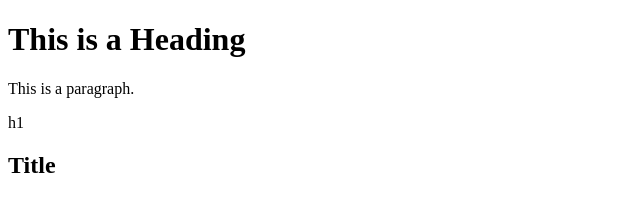
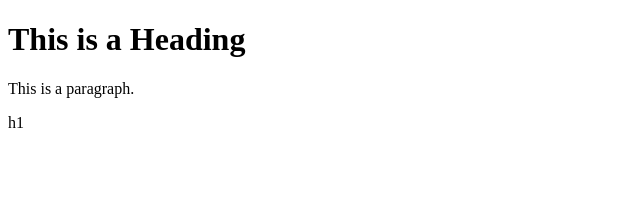
Before and after one commit to Bayatiko/learning-webapp, a plain HTML site: page index.html in a window 1280 px wide. Shown: the full height of the page, 0-640 px from the left. Drawn offline with Linux system fonts and the light colour scheme.

```diff
--- a/index.html
+++ b/index.html
@@ -8,6 +8,6 @@
 <h1>This is a Heading</h1>
 <p>This is a paragraph.</p>
 h1
-<h2>Title</h2>
+
 </body>
 </html>
```
